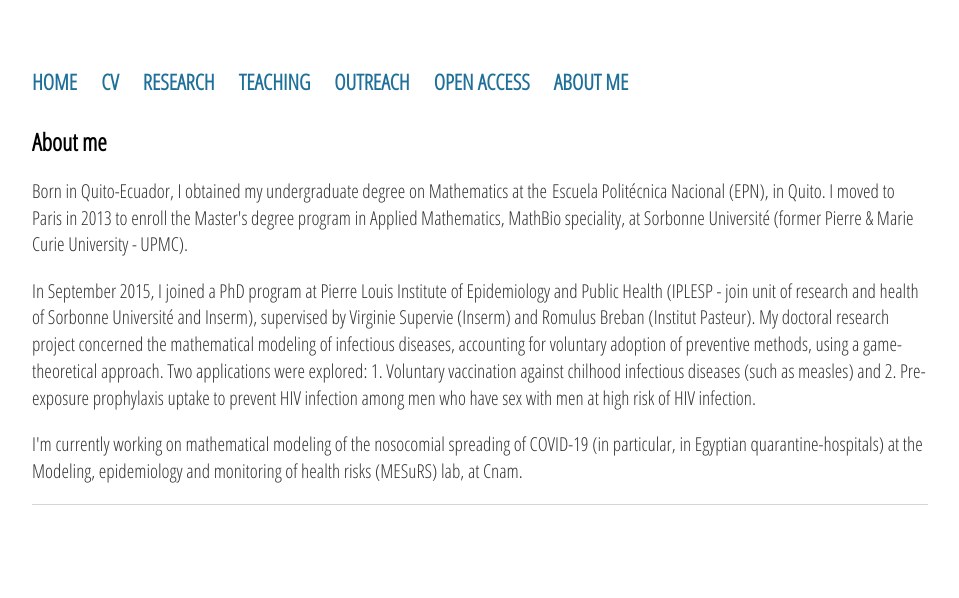
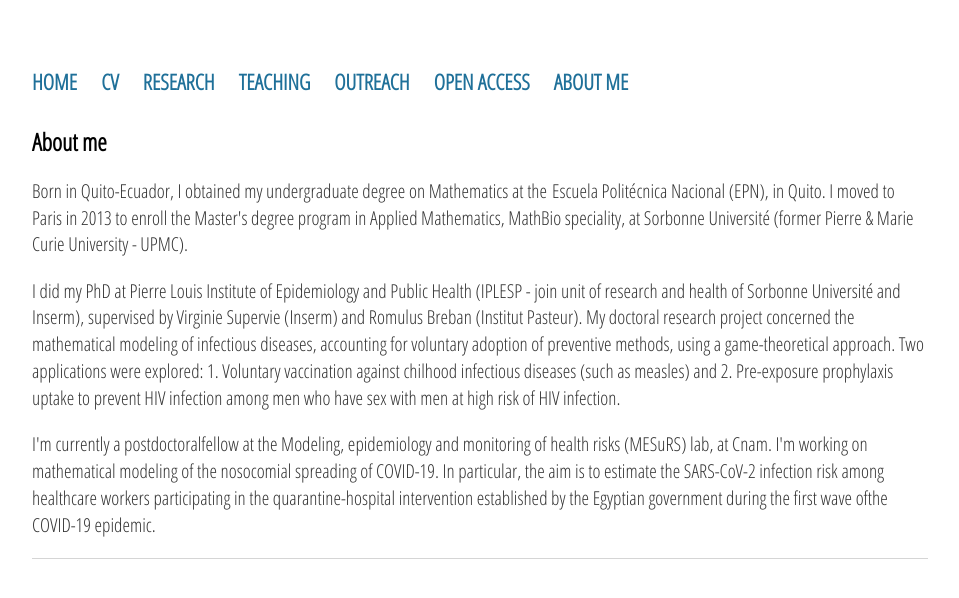
Before and after one commit to sjijon/sjijon.github.io, a Jekyll site: the page built from about.html, in a window 1280 px wide. Shown: the top 598 px of the page, without its empty margins (160-1119 px from the left). Built offline with Jekyll 4.4.1, drawn with Linux system fonts in a browser that asks for light colours; nearby versions of some CDN libraries.

Commit message:
Update about

```diff
--- a/about.html
+++ b/about.html
@@ -12,7 +12,7 @@ MathBio speciality, at Sorbonne Université (former Pierre & Marie Curie Univers
 - UPMC).
 </p>
 <p>
-In September 2015, I joined a PhD program at Pierre Louis Institute of Epidemiology
+I did my PhD at Pierre Louis Institute of Epidemiology
 and Public Health (IPLESP - join unit of research and health of
 Sorbonne Université and Inserm), supervised by Virginie Supervie (Inserm) and
 Romulus Breban (Institut Pasteur). My doctoral research project concerned the
@@ -23,8 +23,11 @@ and 2. Pre-exposure prophylaxis uptake to prevent HIV infection among men
 who have sex with men at high risk of HIV infection.
 </p>
 <p>
-I'm currently working on mathematical modeling of the nosocomial spreading of COVID-19
-(in particular, in Egyptian quarantine-hospitals) at the Modeling, epidemiology
-and monitoring of health risks (MESuRS) lab, at Cnam.
+I'm currently a postdoctoralfellow at the Modeling, epidemiology
+and monitoring of health risks (MESuRS) lab, at Cnam. I'm working on mathematical
+modeling of the nosocomial spreading of COVID-19. In particular, the aim is to
+estimate the SARS-CoV-2 infection risk among healthcare workers participating in
+the quarantine-hospital intervention established by the Egyptian government during
+the first wave ofthe COVID-19 epidemic.
 </p>
 </div>
```
